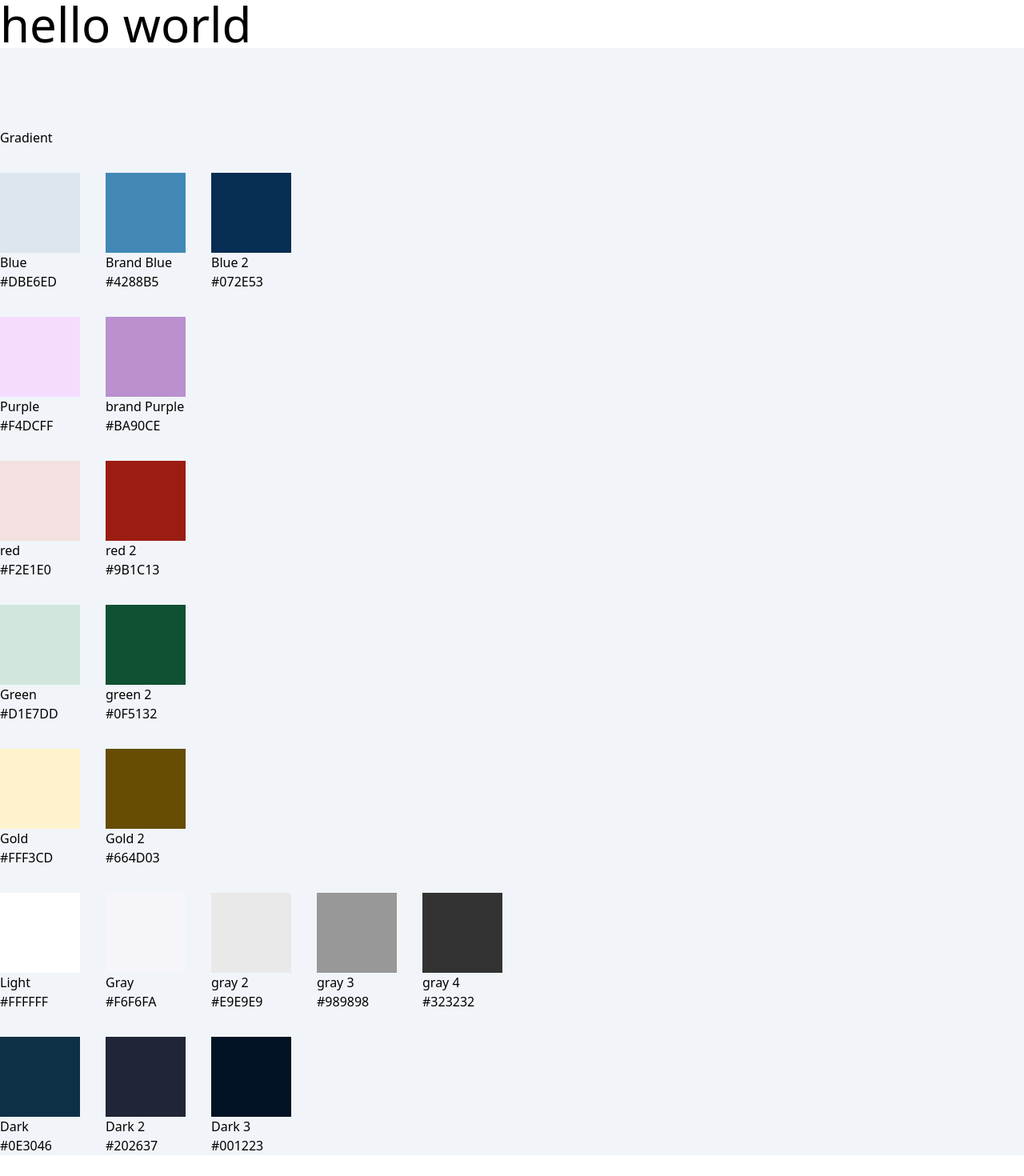
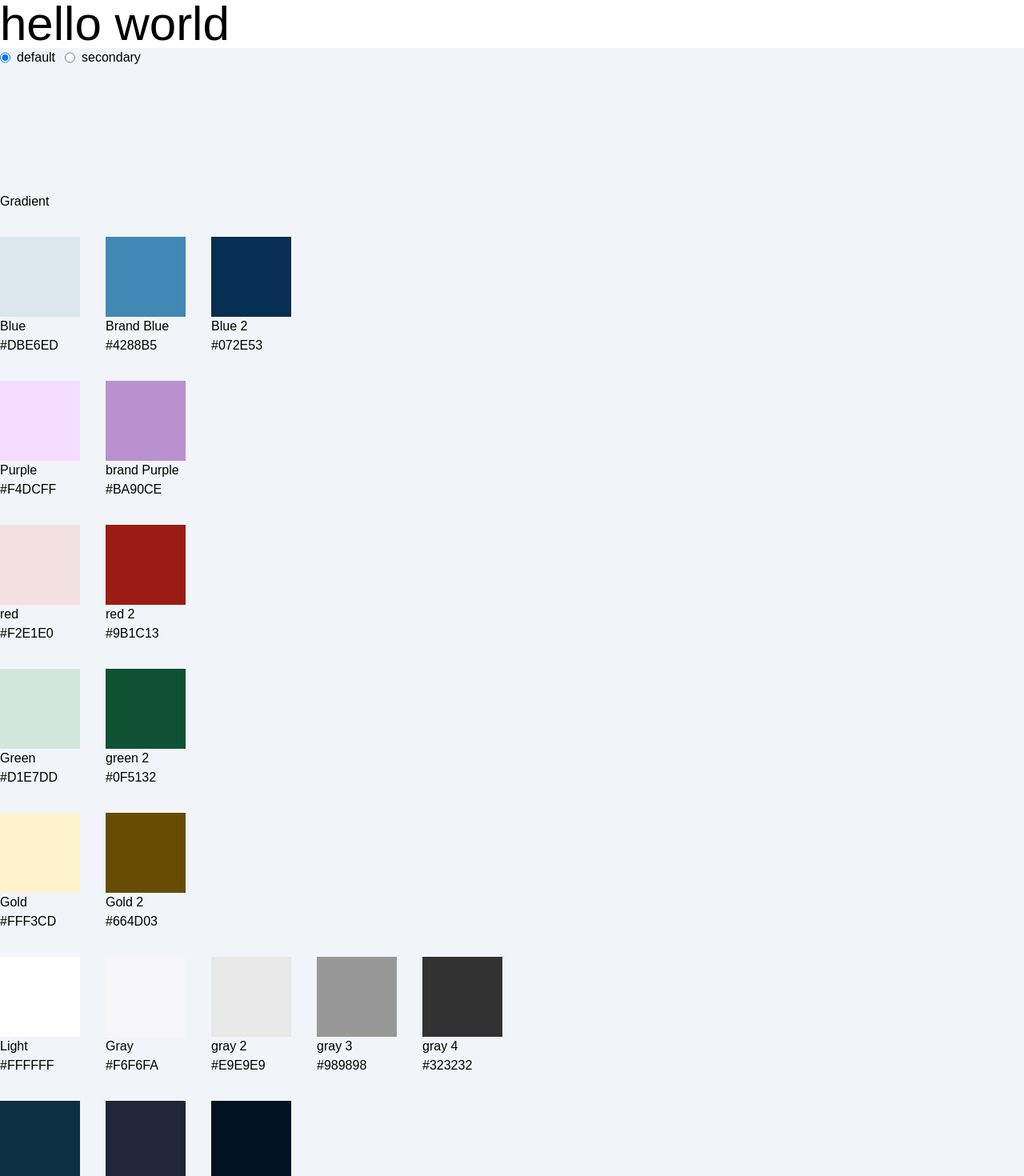
Before and after one commit to Nechaiev/Kraken, a Vue app: page / in a window 1280 px wide. Shown: the top 1470 px of the page at 80% size. Before the commit the page ends 1444 px from the top, so only its background shows below. Built offline with nearby package versions, Linux system fonts and the light colour scheme.

Commit message:
add theme changer

```diff
--- a/src/App.vue
+++ b/src/App.vue
@@ -1,18 +1,34 @@
 <template>
   <div class="text-6xl">hello world</div>
-  <div class="container bg-slate-100 flex flex-col gap-8 mx-auto">
+
+  <div
+    :class="containerClasses"
+    class="container bg-slate-100 flex flex-col gap-8 mx-auto"
+  >
+    <div class="mb-6 flex flex-wrap gap-3">
+      <label v-for="theme in themes" :key="theme" class="flex flex-wrap gap-2">
+        <input
+          type="radio"
+          :checked="theme === selectedTheme"
+          name="theme"
+          @click="onSetTheme(theme)"
+          value="theme"
+        />
+        <span>{{ theme }}</span>
+      </label>
+    </div>
     <ul class="flex flex-wrap gap-8">
-      <ColorCard title="Gradient" classColor="bg-gradient" />
+      <color-card title="Gradient" classColor="bg-gradient" />
     </ul>
 
     <ul class="flex flex-wrap gap-8">
-      <ColorCard title="Blue" classColor="bg-blue" description="#DBE6ED" />
-      <ColorCard
+      <color-card title="Blue" classColor="bg-blue" description="#DBE6ED" />
+      <color-card
         title="Brand Blue"
         classColor="bg-brandBlue"
         description="#4288B5"
       />
-      <ColorCard
+      <color-card
         title="Blue 2"
         classColor="bg-blueSecond"
         description="#072E53"
@@ -20,8 +36,8 @@
     </ul>
 
     <ul class="flex flex-wrap gap-8">
-      <ColorCard title="Purple" classColor="bg-purple" description="#F4DCFF" />
-      <ColorCard
+      <color-card title="Purple" classColor="bg-purple" description="#F4DCFF" />
+      <color-card
         title="brand Purple"
         classColor="bg-brandPurple"
         description="#BA90CE"
@@ -29,8 +45,8 @@
     </ul>
 
     <ul class="flex flex-wrap gap-8">
-      <ColorCard title="red" classColor="bg-red" description="#F2E1E0" />
-      <ColorCard
+      <color-card title="red" classColor="bg-red" description="#F2E1E0" />
+      <color-card
         title="red 2"
         classColor="bg-redSecond"
         description="#9B1C13"
@@ -38,8 +54,8 @@
     </ul>
 
     <ul class="flex flex-wrap gap-8">
-      <ColorCard title="Green" classColor="bg-green" description="#D1E7DD" />
-      <ColorCard
+      <color-card title="Green" classColor="bg-green" description="#D1E7DD" />
+      <color-card
         title="green 2"
         classColor="bg-greenSecond"
         description="#0F5132"
@@ -47,8 +63,8 @@
     </ul>
 
     <ul class="flex flex-wrap gap-8">
-      <ColorCard title="Gold" classColor="bg-gold" description="#FFF3CD" />
-      <ColorCard
+      <color-card title="Gold" classColor="bg-gold" description="#FFF3CD" />
+      <color-card
         title="Gold 2"
         classColor="bg-goldSecond"
         description="#664D03"
@@ -56,19 +72,19 @@
     </ul>
 
     <ul class="flex flex-wrap gap-8">
-      <ColorCard title="Light" classColor="bg-light" description="#FFFFFF" />
-      <ColorCard title="Gray" classColor="bg-gray" description="#F6F6FA" />
-      <ColorCard
+      <color-card title="Light" classColor="bg-light" description="#FFFFFF" />
+      <color-card title="Gray" classColor="bg-gray" description="#F6F6FA" />
+      <color-card
         title="gray 2"
         classColor="bg-graySecond"
         description="#E9E9E9"
       />
-      <ColorCard
+      <color-card
         title="gray 3"
         classColor="bg-grayThird"
         description="#989898"
       />
-      <ColorCard
+      <color-card
         title="gray 4"
         classColor="bg-grayFourth"
         description="#323232"
@@ -76,13 +92,13 @@
     </ul>
 
     <ul class="flex flex-wrap gap-8">
-      <ColorCard title="Dark" classColor="bg-dark" description="#0E3046" />
-      <ColorCard
+      <color-card title="Dark" classColor="bg-dark" description="#0E3046" />
+      <color-card
         title="Dark 2"
         classColor="bg-darkSecond"
         description="#202637"
       />
-      <ColorCard
+      <color-card
         title="Dark 3"
         classColor="bg-darkThird"
         description="#001223"
@@ -92,9 +108,23 @@
 </template>
 
 <script setup>
+import ColorCard from "@/components/ColorCard.vue";
+import { ref, computed } from "vue";
 
-import ColorCard from "@/components/ColorCard.vue";
+const containerClasses = computed(() => {
+  const classes = [];
+  if (selectedTheme.value === "secondary") {
+    classes.push("theme-secondary");
+  }
+  return classes.join(" ");
+});
 
+const themes = ["default", "secondary"];
+const selectedTheme = ref("default");
+
+const onSetTheme = (newTheme) => {
+  selectedTheme.value = newTheme;
+};
 </script>
 
 <style scoped></style>
--- a/src/assets/css/variables.scss
+++ b/src/assets/css/variables.scss
@@ -75,13 +75,13 @@ $link: 14px;
 
 .theme-secondary {
   --gradient: #7ecbf2;
-  --blue: #dbe6ed;
-  --brandBlue: #4288b5;
-  --blueSecond: #072e53;
-  --purple: #f4dcff;
-  --brandPurple: #ba90ce;
-  --red: #f2e1e0;
-  --redSecond: #9b1c13;
+  --blue: #103918;
+  --brandBlue: #BD775A;
+  --blueSecond: #F8D1AC;
+  --purple: #0B2300;
+  --brandPurple: #457F31;
+  --red: #0D1E1F;
+  --redSecond: #64E3EC;
   --green: #d1e7dd;
   --greenSecond: #0f5132;
   --gold: #fff3cd;
--- a/tailwind.config.js
+++ b/tailwind.config.js
@@ -5,6 +5,9 @@ export default {
     "./src/**/*.{vue,js,ts,jsx,tsx}",
   ],
   theme: {
+    fontFamily: {
+      sans: 'Poppins, sans-serif'
+    },
     extend: {
       colors: {
         gradient: 'var(--gradient)',
```
